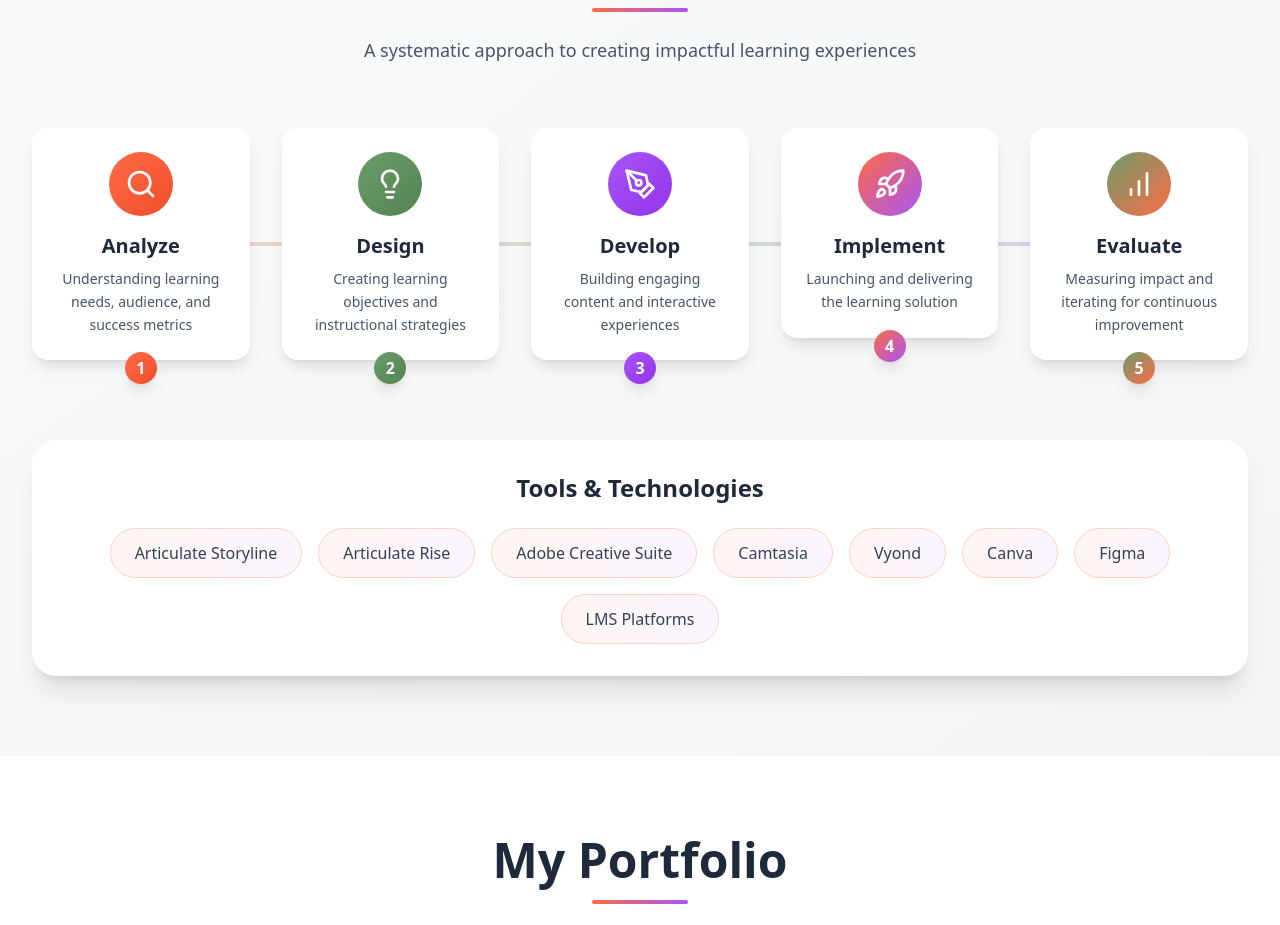
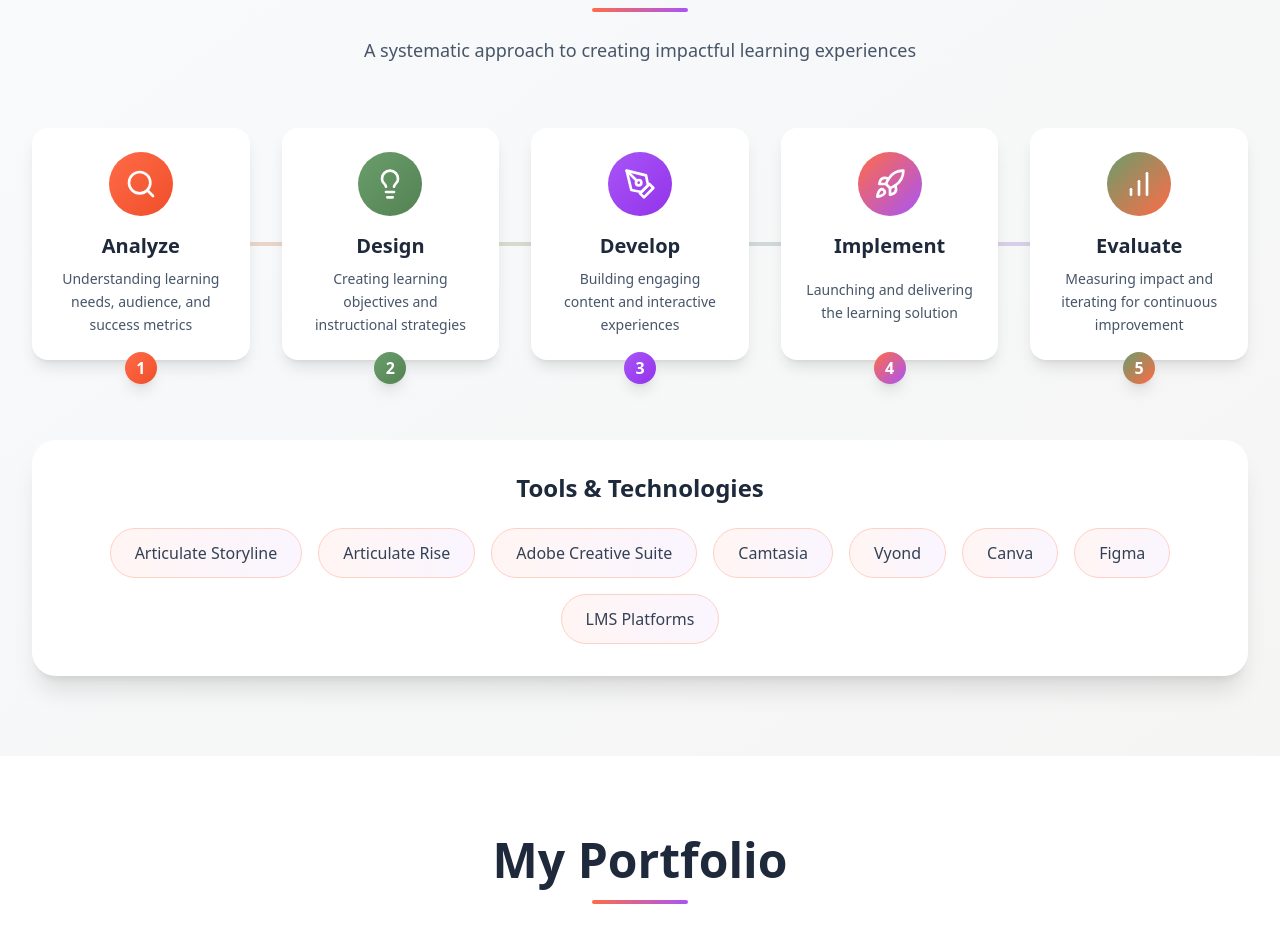
Before and after one commit to akanksha16singh/portfolio, a React (Vite) app: page / in a window 1280 px wide. Shown: the part 2224-3149 px from the top of the page. Built offline with nearby package versions, Linux system fonts and the light colour scheme.

Commit message:
Update Process.tsx

```diff
--- a/src/components/Process.tsx
+++ b/src/components/Process.tsx
@@ -23,7 +23,7 @@ export default function Process() {
     {
       icon: Rocket,
       title: 'Implement',
-      description: 'Launching and delivering the learning \n solution',
+      description: 'Launching and delivering the learning solution',
       color: 'from-coral-500 to-purple-500',
     },
     {
@@ -63,16 +63,16 @@ export default function Process() {
 
           <div className="grid grid-cols-1 md:grid-cols-5 gap-8 relative">
             {steps.map((step, index) => (
-              <div key={index} className="fade-in-section" style={{ animationDelay: `${index * 0.1}s` }}>
-                <div className="relative group">
-                  <div className="bg-white rounded-2xl p-6 shadow-lg hover:shadow-2xl transition-all duration-300 transform hover:-translate-y-2">
-                    <div className={`w-16 h-16 bg-gradient-to-br ${step.color} rounded-full flex items-center justify-center mx-auto mb-4 group-hover:scale-110 transition-transform`}>
+              <div key={index} className="fade-in-section flex" style={{ animationDelay: `${index * 0.1}s` }}>
+                <div className="relative group flex-1 flex flex-col">
+                  <div className="bg-white rounded-2xl p-6 shadow-lg hover:shadow-2xl transition-all duration-300 transform hover:-translate-y-2 flex flex-col h-full">
+                    <div className={`w-16 h-16 bg-gradient-to-br ${step.color} rounded-full flex items-center justify-center mx-auto mb-4 group-hover:scale-110 transition-transform flex-shrink-0`}>
                       <step.icon className="w-8 h-8 text-white" />
                     </div>
-                    <h3 className="text-xl font-bold text-slate-800 mb-2 text-center">
+                    <h3 className="text-xl font-bold text-slate-800 mb-2 text-center flex-shrink-0">
                       {step.title}
                     </h3>
-                    <p className="text-slate-600 text-sm text-center leading-relaxed">
+                    <p className="text-slate-600 text-sm text-center leading-relaxed flex-grow flex items-center justify-center whitespace-pre-line">
                       {step.description}
                     </p>
                   </div>
```
